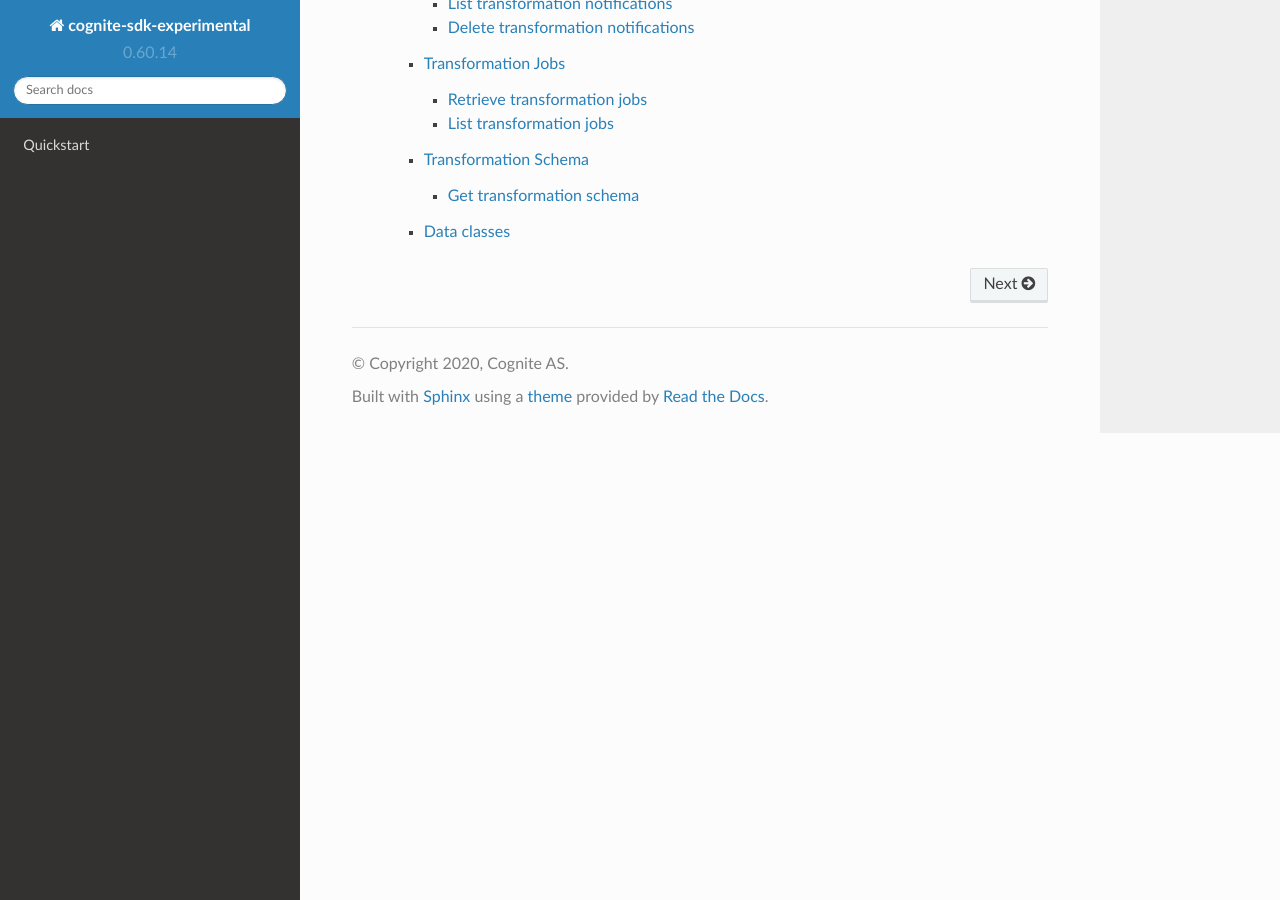
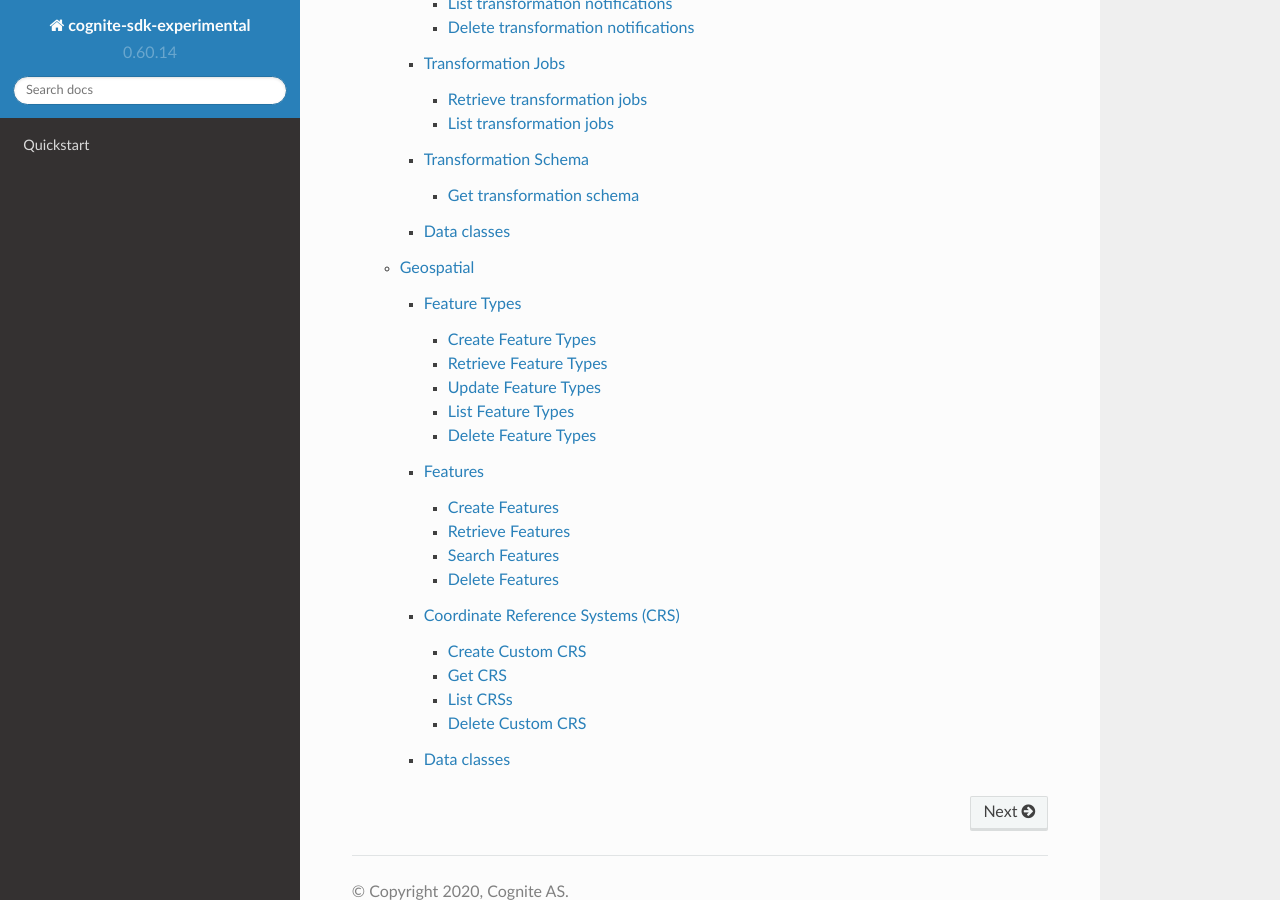
Before and after one commit to cognitedata/cognite-sdk-python-experimental, a Sphinx documentation site: the page built from docs/source/index.rst, in a window 1280 px wide and 900 px high, scrolled down 3996 px. Built offline with Sphinx 7.4.7 and the Read the Docs theme 2.0.0, drawn with Linux system fonts in a browser that asks for light colours.

Commit message:
SBS-4029: update doc for geospatial

```diff
--- a/docs/source/cognite.rst
+++ b/docs/source/cognite.rst
@@ -20,6 +20,7 @@ The currently available extensions for a `client` ( `CogniteClient`_) instance a
 * client.functions: `Functions`_
 * client.templates: `Extensions for Templates`_
 * client.transformations: `Transformations`_
+* client.geospatial: `Geospatial`_
 
 CogniteClient
 -------------
@@ -588,3 +589,75 @@ Data classes
 .. automodule:: cognite.experimental.data_classes.transformation_schema
     :members:
     :show-inheritance:
+
+Geospatial
+------------------------
+
+Feature Types
+^^^^^^^^^^^^^^^^^^^^^^^^^^^^^^^^^^
+
+Create Feature Types
+~~~~~~~~~~~~~~~~~~~~~~~~~~~~~~~~~~~~~~~~~~~~~
+.. automethod:: cognite.experimental._api.geospatial.ExperimentalGeospatialAPI.create_feature_types
+
+Retrieve Feature Types
+~~~~~~~~~~~~~~~~~~~~~~~~~~~~~~~~~~~~~~~~~~~~~
+.. automethod:: cognite.experimental._api.geospatial.ExperimentalGeospatialAPI.retrieve_feature_types
+
+Update Feature Types
+~~~~~~~~~~~~~~~~~~~~~~~~~~~~~~~~~~~~~~~~~~~~~
+.. automethod:: cognite.experimental._api.geospatial.ExperimentalGeospatialAPI.update_feature_types
+
+List Feature Types
+~~~~~~~~~~~~~~~~~~~~~~~~~~~~~~~~~~~~~~~~~~~~~
+.. automethod:: cognite.experimental._api.geospatial.ExperimentalGeospatialAPI.list_feature_types
+
+Delete Feature Types
+~~~~~~~~~~~~~~~~~~~~~~~~~~~~~~~~~~~~~~~~~~~~~
+.. automethod:: cognite.experimental._api.geospatial.ExperimentalGeospatialAPI.delete_feature_types
+
+Features
+^^^^^^^^^^^^^^^^^^^^^^^^^^^^^^^^^^
+
+Create Features
+~~~~~~~~~~~~~~~~~~~~~~~~~~~~~~~~~~~~~~
+.. automethod:: cognite.experimental._api.geospatial.ExperimentalGeospatialAPI.create_features
+
+Retrieve Features
+~~~~~~~~~~~~~~~~~~~~~~~~~~~~~~~~~~~~~~
+.. automethod:: cognite.experimental._api.geospatial.ExperimentalGeospatialAPI.retrieve_features
+
+Search Features
+~~~~~~~~~~~~~~~~~~~~~~~~~~~~~~~~~~~~~~
+.. automethod:: cognite.experimental._api.geospatial.ExperimentalGeospatialAPI.search_features
+
+.. automethod:: cognite.experimental._api.geospatial.ExperimentalGeospatialAPI.stream_features
+
+Delete Features
+~~~~~~~~~~~~~~~~~~~~~~~~~~~~~~~~~~~~~~
+.. automethod:: cognite.experimental._api.geospatial.ExperimentalGeospatialAPI.delete_features
+
+Coordinate Reference Systems (CRS)
+^^^^^^^^^^^^^^^^^^^^^^^^^^^^^^^^^^
+
+Create Custom CRS
+~~~~~~~~~~~~~~~~~~~~~~~~~~~~~~~~~~~~~~
+.. automethod:: cognite.experimental._api.geospatial.ExperimentalGeospatialAPI.create_coordinate_reference_systems
+
+Get CRS
+~~~~~~~~~~~~~~~~~~~~~~~~~~~~~~~~~~~~~~
+.. automethod:: cognite.experimental._api.geospatial.ExperimentalGeospatialAPI.get_coordinate_reference_systems
+
+List CRSs
+~~~~~~~~~~~~~~~~~~~~~~~~~~~~~~~~~~~~~~
+.. automethod:: cognite.experimental._api.geospatial.ExperimentalGeospatialAPI.list_coordinate_reference_systems
+
+Delete Custom CRS
+~~~~~~~~~~~~~~~~~~~~~~~~~~~~~~~~~~~~~~
+.. automethod:: cognite.experimental._api.geospatial.ExperimentalGeospatialAPI.delete_coordinate_reference_systems
+
+Data classes
+^^^^^^^^^^^^
+.. automodule:: cognite.experimental.data_classes.geospatial
+    :members:
+    :show-inheritance:
```
Also changed, not shown: other parts of docs/source/cognite.rst (+1 -1 lines).
